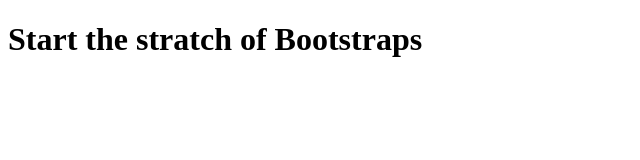
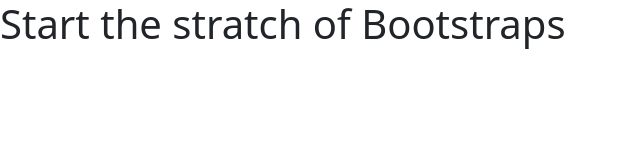
Before and after one commit to VIJAYADASS/Bootstraps, a plain HTML site: page index.html in a window 1280 px wide. Shown: the whole page, without its empty margins (0-640 px from the left). Drawn offline with nearby package versions, Linux system fonts and the light colour scheme.

Commit message:
Add the bootstrap link inside the head

```diff
--- a/index.html
+++ b/index.html
@@ -4,6 +4,10 @@
     <meta charset="UTF-8">
     <meta name="viewport" content="width=device-width, initial-scale=1.0">
     <title>Bootstraps</title>
+
+     <!-- Bootstraps -->
+    <link href="https://cdn.jsdelivr.net/npm/bootstrap@5.3.1/dist/css/bootstrap.min.css" rel="stylesheet" integrity="sha384-4bw+/aepP/YC94hEpVNVgiZdgIC5+VKNBQNGCHeKRQN+PtmoHDEXuppvnDJzQIu9" crossorigin="anonymous">
+</head>
 </head>
 <body>
     <h1>Start the stratch of Bootstraps</h1>
```
